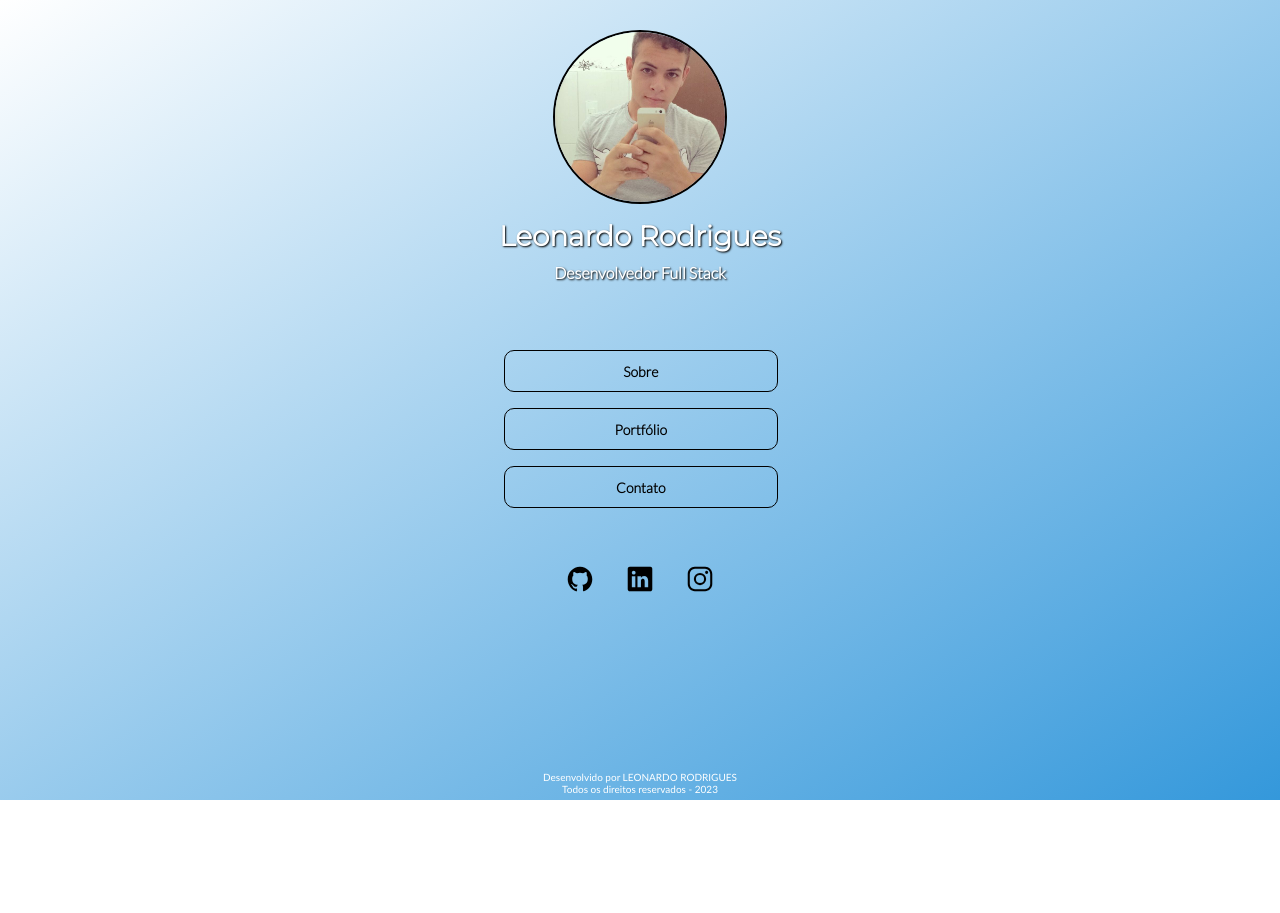
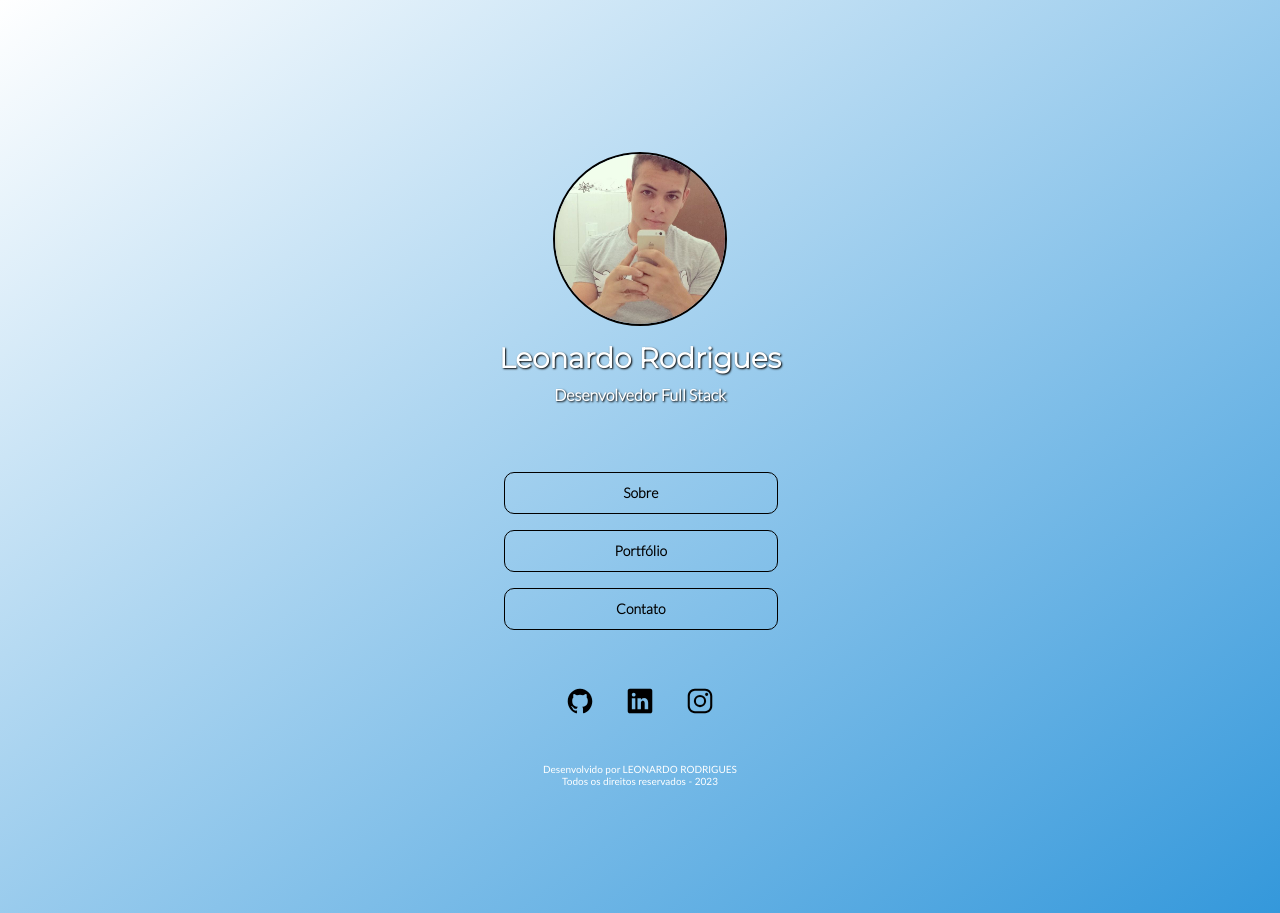
Before and after one commit to LeoRodrigues1036/desenvolvedor-leonardo, a website: page public/index.html in a window 1280 px wide. Before the commit the page ends 800 px from the top, so only its background shows below. Drawn offline with nearby package versions, Linux system fonts and the light colour scheme.

Commit message:
depois de tentar varias vezes espero que essa seja a ultima

```diff
--- a/public/index.html
+++ b/public/index.html
@@ -19,7 +19,7 @@
             background: linear-gradient(to bottom right, #ffffff, #3498db);
             background-size: 100% 100%;
             background-repeat: no-repeat;
-            height: 700px
+            height: 913px;
         }
 
         body,
@@ -161,24 +161,6 @@
 
         }
 
-        @media only screen and (min-width: 360px) {
-
-            body {
-                height: auto;
-            }
-
-            footer {
-                margin-top: 130px;
-            }
-        }
-
-        @media only screen and (min-width: 768px) {
-
-            body {
-                height: 100vh;
-            }
-
-        }
     </style>
 </head>
 
```
Also changed, not shown: public/portfolio.html (+1 -1 lines).
